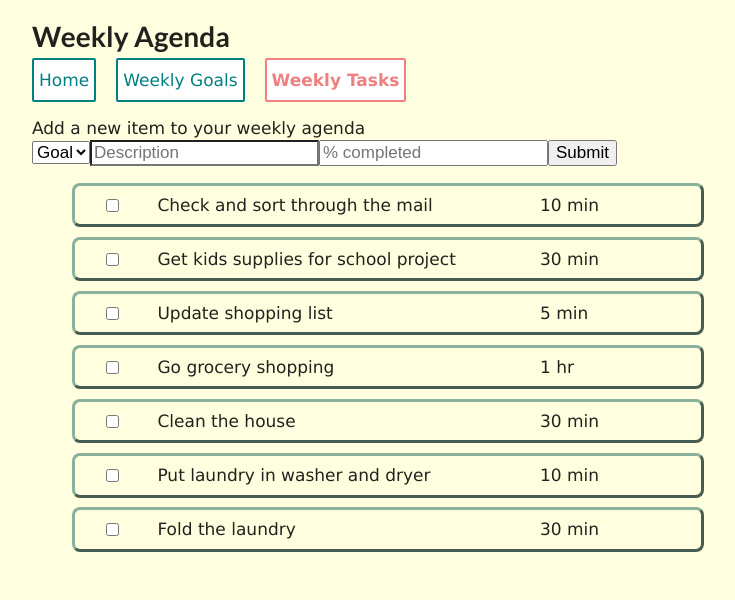
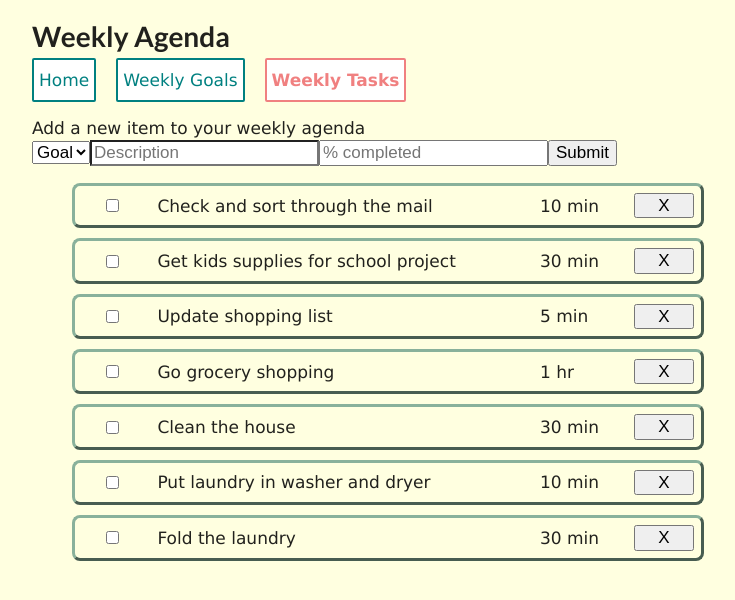
Before and after one commit to melissamfields12/weekly-agenda-app, a React (Create React App) app: page /weeklytasks in a window 1280 px wide. Shown: the top 600 px of the page, without its empty margins (272-1007 px from the left). Built offline with nearby package versions, Linux system fonts and the light colour scheme; data requests are answered from the project's data file.

Commit message:
Work on adding delete task feature.

```diff
--- a/db.json
+++ b/db.json
@@ -10,7 +10,7 @@
       "id": 2,
       "name": "Get kids supplies for school project",
       "time": "30 min",
-      "isCompleted": true
+      "isCompleted": false
     },
     {
       "id": 3,
@@ -37,10 +37,10 @@
       "isCompleted": false
     },
     {
-      "id": 7,
-      "name": "Fold the laundry",
-      "time": "30 min",
-      "isCompleted": false
+        "id": 7,
+        "name": "Fold the laundry",
+        "time": "30 min",
+        "isCompleted": false
     }
   ],
   "goals": [
--- a/src/components/App.js
+++ b/src/components/App.js
@@ -29,13 +29,18 @@ function App() {
   function updateTaskList(updatedTask) {
     const updatedTasks = tasks.map((task) => {
       if(task.id === updatedTask.id) {
-        return updatedTask;
-      } else {
-        return task;
-      }
+          return updatedTask;
+        } else {
+          return task;
+        }
     })
     setTasks(updatedTasks)
   }
+
+  const onDeleteTask = (deletedTask) => {
+    const currentTasks = tasks.filter((task) => task.id !== deletedTask)
+      setTasks(currentTasks)
+    }
 
   return (
     <div>
@@ -50,7 +55,7 @@ function App() {
           <GoalContainer goals={goals}/>
         </Route>
         <Route path="/weeklytasks">
-          <TaskContainer tasks={tasks} updateTaskList={updateTaskList}/>
+          <TaskContainer tasks={tasks} updateTaskList={updateTaskList} onDeleteTask={onDeleteTask}/>
         </Route>
       </Switch>
     </div>
--- a/src/components/TaskContainer.js
+++ b/src/components/TaskContainer.js
@@ -1,12 +1,13 @@
 import React from "react";
 import TaskList from "./TaskList";
 
-function TaskContainer({ tasks, updateTaskList }) {
+function TaskContainer({ tasks, updateTaskList, onDeleteTask }) {
     const mappedTasks = tasks.map((task) =>
     <TaskList
         key={task.id}
         task={task}
         updateTaskList={updateTaskList}
+        onDeleteTask={onDeleteTask}
     />
    )
 
--- a/src/components/TaskList.js
+++ b/src/components/TaskList.js
@@ -1,6 +1,6 @@
 import React from "react";
 
-function TaskList({ task, updateTaskList }) {
+function TaskList({ task, updateTaskList, onDeleteTask }) {
     const {name, time} = task;
 
     function updateTask() {
@@ -16,11 +16,23 @@ function TaskList({ task, updateTaskList }) {
             .then(resp => resp.json())
             .then(updatedTask => updateTaskList(updatedTask))
     }
+
+    const deleteTask = () => {
+        fetch(`http://localhost:3004/tasks/${task.id}`, {
+            method: "DELETE",
+        })
+            .then(resp => resp.json())
+            .then(deletedTask => onDeleteTask(deletedTask))
+        }
+
     return (
             <li>
             <input type="checkbox" onClick={updateTask}/>
             <span>{name}</span>
             <span>{time}</span>
+            <button onClick={deleteTask}>
+                X
+            </button>
             </li>
     )
 }
```
